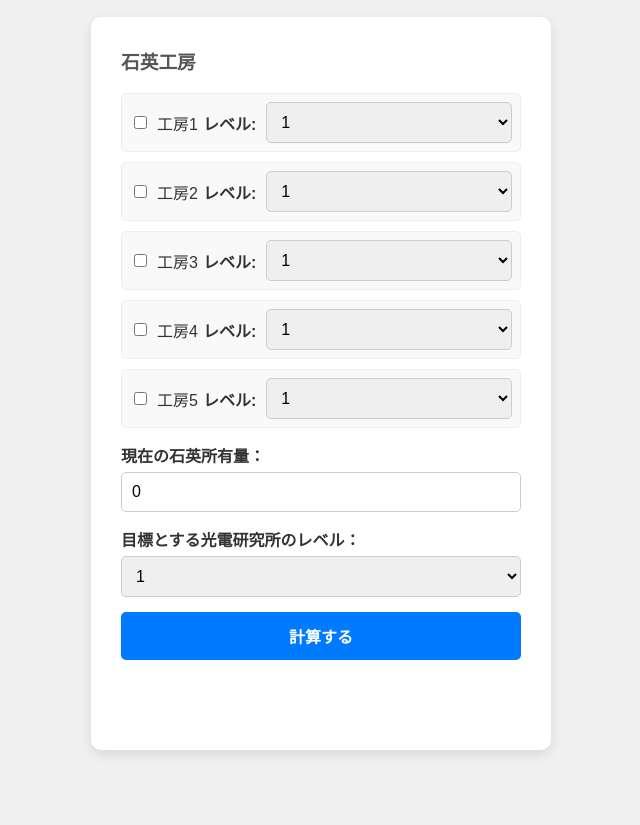
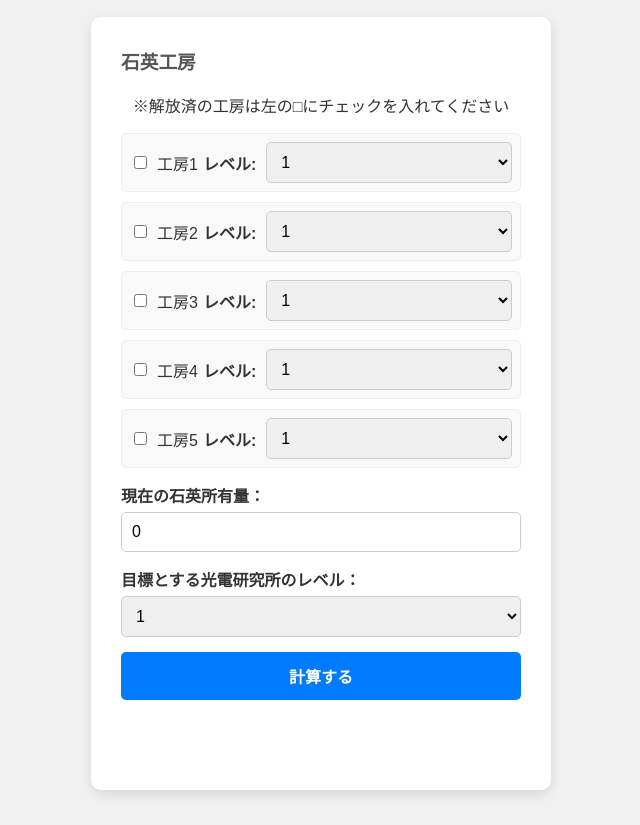
Before and after one commit to matsugematsuge/S4_calculator, a plain HTML site: page index.html in a window 1280 px wide. Shown: the part 90-915 px from the top of the page, without its empty margins (319-959 px from the left). Before the commit the page ends 875 px from the top, so only its background shows below. Drawn offline with Linux system fonts and the light colour scheme.

Commit message:
Update index.html

```diff
--- a/index.html
+++ b/index.html
@@ -11,6 +11,7 @@
     <div class="container">
         <div id="workshopInputs">
             <h3>石英工房</h3>
+            <p>※解放済の工房は左の□にチェックを入れてください</p>
             <div class="workshop-group">
                 <input type="checkbox" id="workshop-1-enabled">
                 <label for="workshop-1-enabled">工房1</label>
@@ -57,4 +58,5 @@
     </div>
     <script src="script.js"></script>
 </body>
+
 </html>
```
